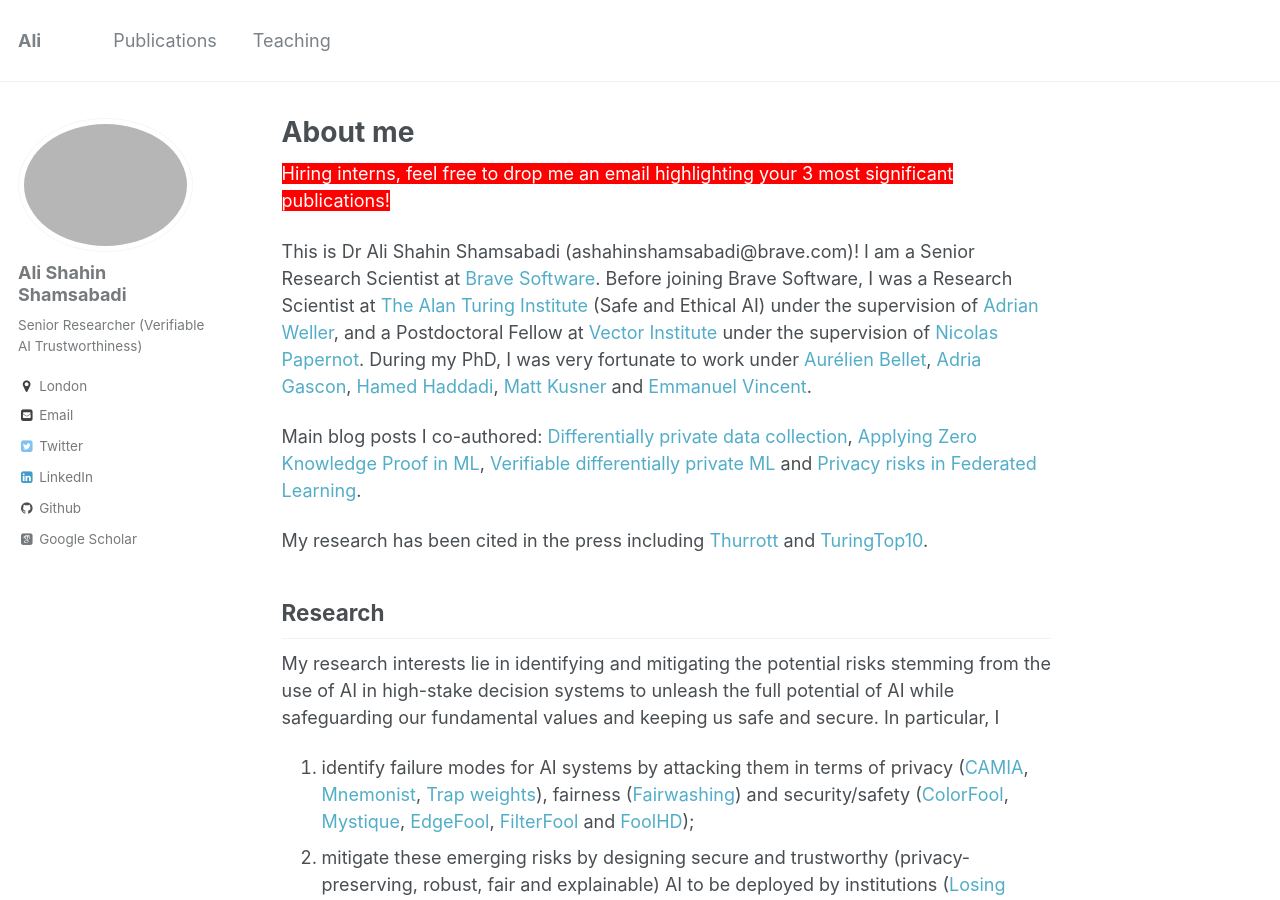
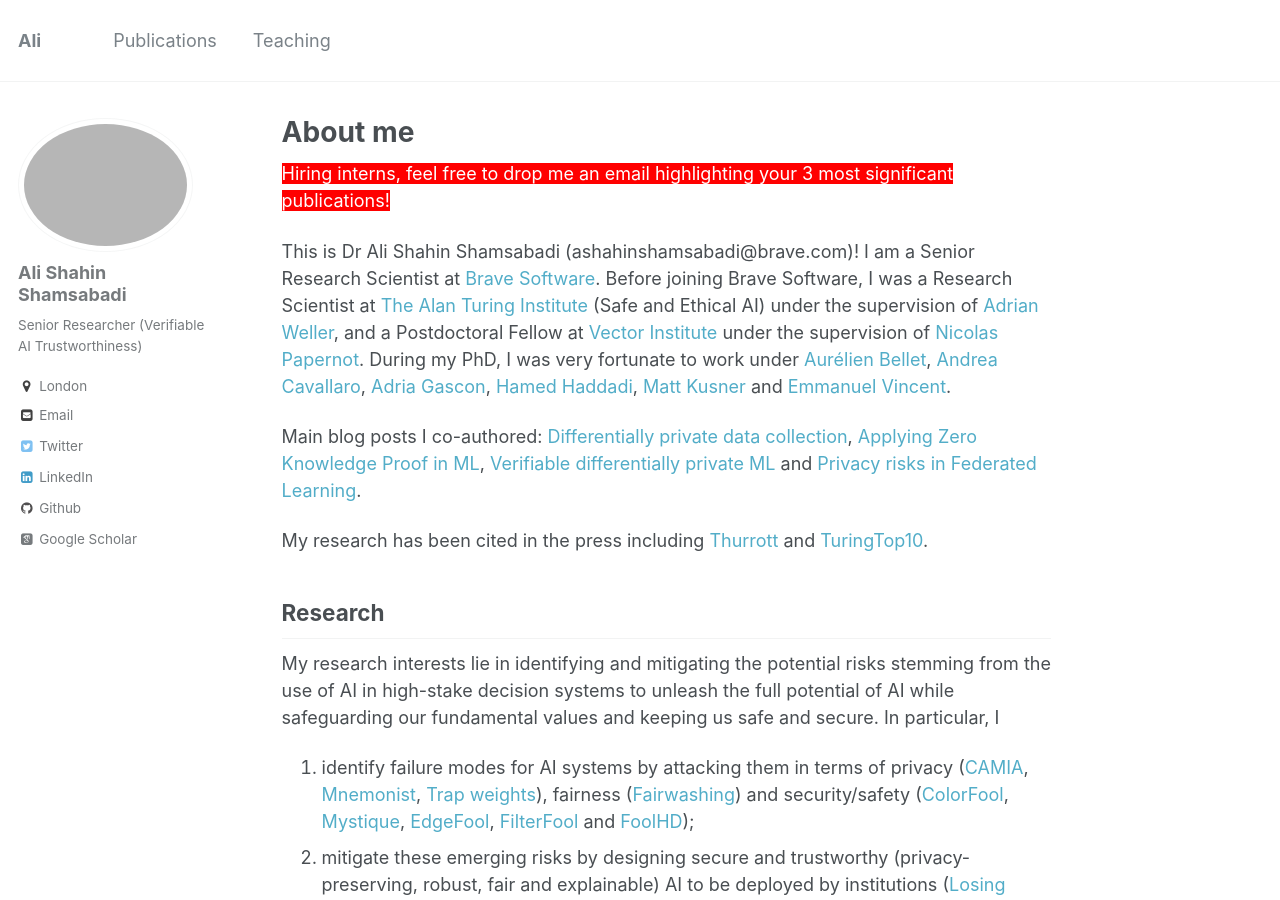
Before and after one commit to AliShahin/AliShahin.github.io, a Jekyll site: the page built from _pages/about.md, in a window 1280 px wide and 900 px high. Built offline with Jekyll 4.4.1, drawn with Linux system fonts in a browser that asks for light colours; some web fonts are replaced.

Commit message:
Update about.md

```diff
--- a/_pages/about.md
+++ b/_pages/about.md
@@ -10,7 +10,7 @@ redirect_from:
 
 <span style="background-color:red"><font color="white"> Hiring interns, feel free to drop me an email highlighting your 3 most significant publications! </font></span>
 
-This is Dr Ali Shahin Shamsabadi (ashahinshamsabadi@brave.com)! I am a Senior Research Scientist at [Brave Software](https://brave.com). Before joining Brave Software, I was a Research Scientist at [The Alan Turing Institute](https://www.turing.ac.uk) (Safe and Ethical AI) under the supervision of [Adrian Weller](http://mlg.eng.cam.ac.uk/adrian/), and a Postdoctoral Fellow at [Vector Institute](https://vectorinstitute.ai) under the supervision of [Nicolas Papernot](https://www.papernot.fr). During my PhD, I was very fortunate to work under [Aurélien Bellet](http://researchers.lille.inria.fr/abellet/), [Adria Gascon](https://scholar.google.com/citations?hl=en&user=M1FQ49sAAAAJ&view_op=list_works&sortby=pubdate), [Hamed Haddadi](https://www.imperial.ac.uk/people/h.haddadi), [Matt Kusner](https://mkusner.github.io) and [Emmanuel Vincent](https://members.loria.fr/EVincent/).
+This is Dr Ali Shahin Shamsabadi (ashahinshamsabadi@brave.com)! I am a Senior Research Scientist at [Brave Software](https://brave.com). Before joining Brave Software, I was a Research Scientist at [The Alan Turing Institute](https://www.turing.ac.uk) (Safe and Ethical AI) under the supervision of [Adrian Weller](http://mlg.eng.cam.ac.uk/adrian/), and a Postdoctoral Fellow at [Vector Institute](https://vectorinstitute.ai) under the supervision of [Nicolas Papernot](https://www.papernot.fr). During my PhD, I was very fortunate to work under [Aurélien Bellet](http://researchers.lille.inria.fr/abellet/), [Andrea Cavallaro](https://scholar.google.com/citations?hl=en&user=KZmcljoAAAAJ&view_op=list_works&sortby=pubdate), [Adria Gascon](https://scholar.google.com/citations?hl=en&user=M1FQ49sAAAAJ&view_op=list_works&sortby=pubdate), [Hamed Haddadi](https://www.imperial.ac.uk/people/h.haddadi), [Matt Kusner](https://mkusner.github.io) and [Emmanuel Vincent](https://members.loria.fr/EVincent/).
 
 Main blog posts I co-authored: [Differentially private data collection](https://brave.com/blog/nebula/), [Applying Zero Knowledge Proof in ML](https://medium.com/@ashahin.ee/zero-knowledge-proofs-made-easy-understanding-and-applying-zero-knowledge-proof-in-machine-ccc3a41853c2), [Verifiable differentially private ML](https://brave.com/confidential-dpproof/) and [Privacy risks in Federated Learning](https://www.cleverhans.io/2022/04/17/fl-privacy.html).
 
```
